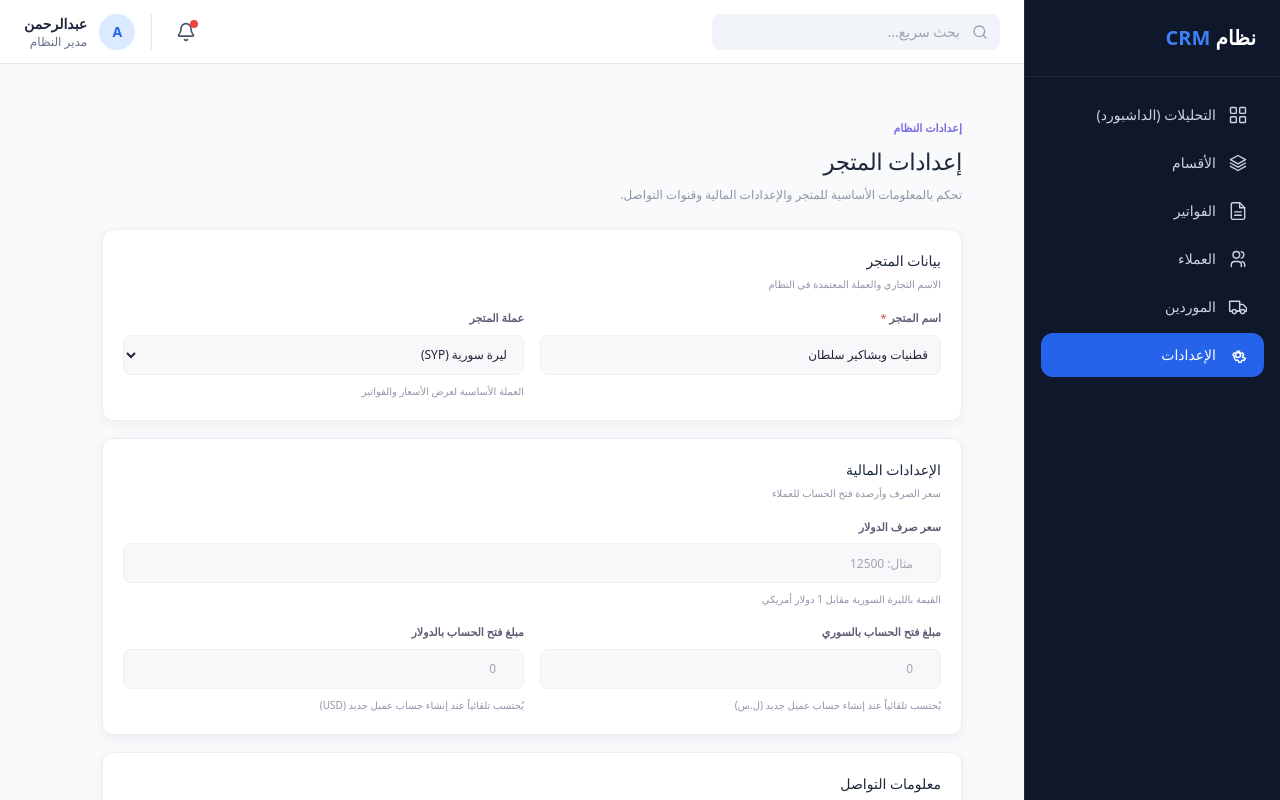
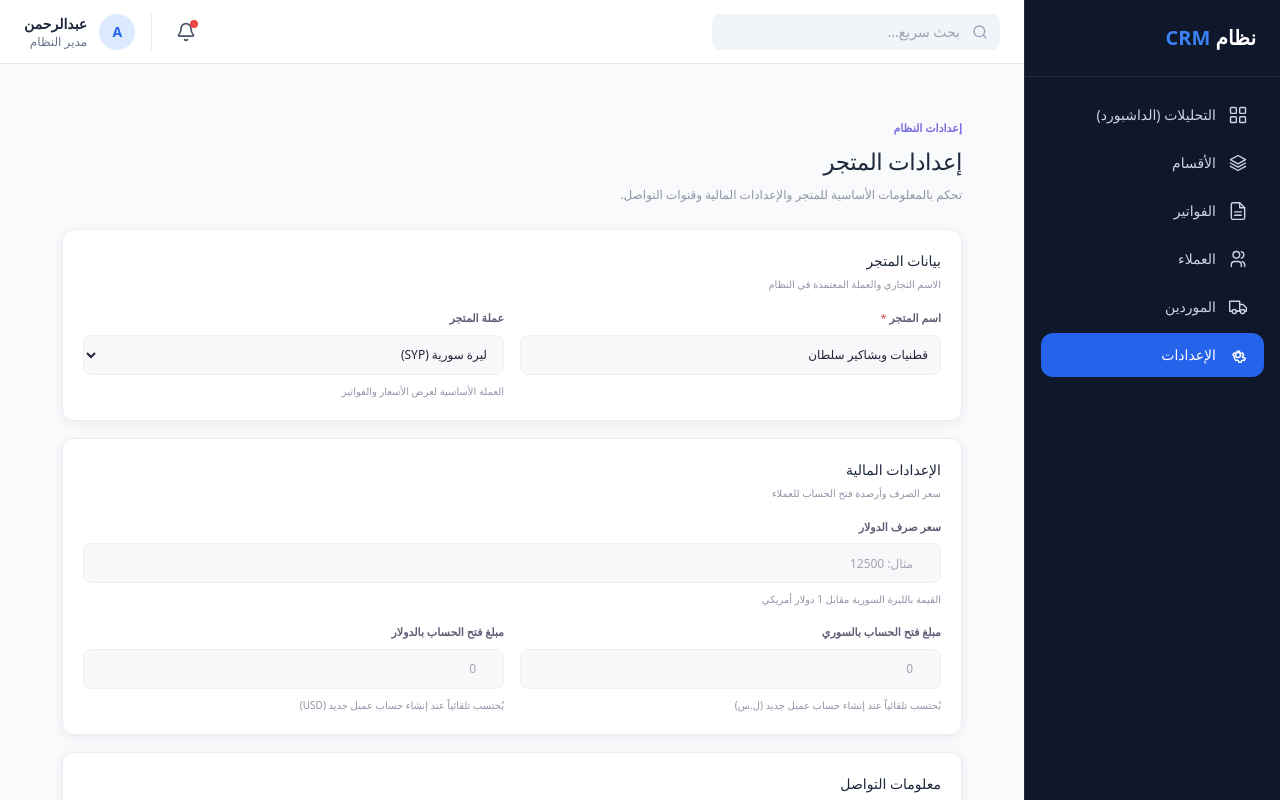
Before and after one commit to abdulrahman-shawi/cutton_sultan, a Next.js app: page /settings in a window 1280 px wide. Shown: the top 800 px of the page. Built offline with nearby package versions, Linux system fonts and the light colour scheme.

Commit message:
Update settings page layout for responsive design

```diff
--- a/app/globals.css
+++ b/app/globals.css
@@ -954,14 +954,13 @@
 
 /* Settings page */
 .settings-stack {
-  max-width: 860px;
   display: grid;
   gap: 17px;
 }
 
 .settings-grid {
   display: grid;
-  grid-template-columns: repeat(2, minmax(0, 1fr));
+  grid-template-columns: repeat(auto-fit, minmax(300px, 1fr));
   gap: 16px;
   margin-top: 18px;
 }
```
